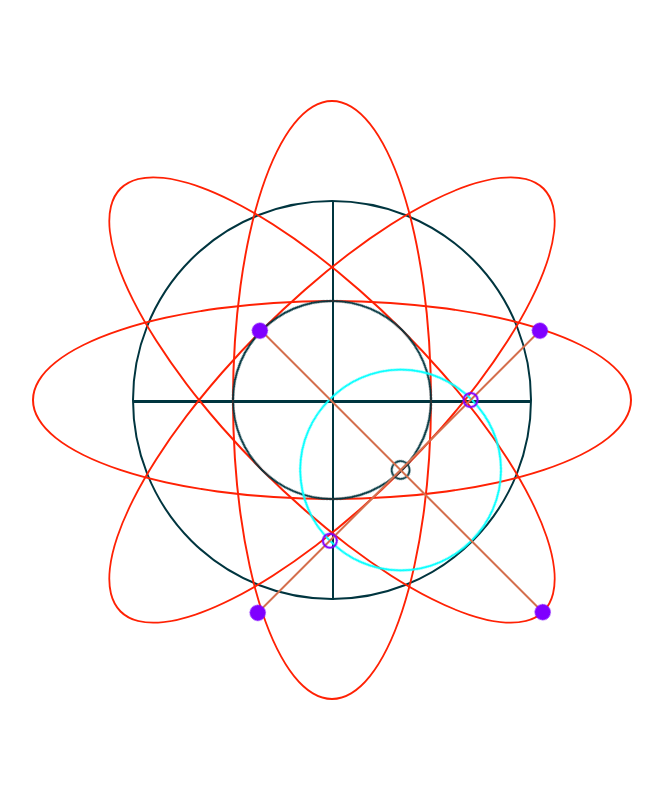
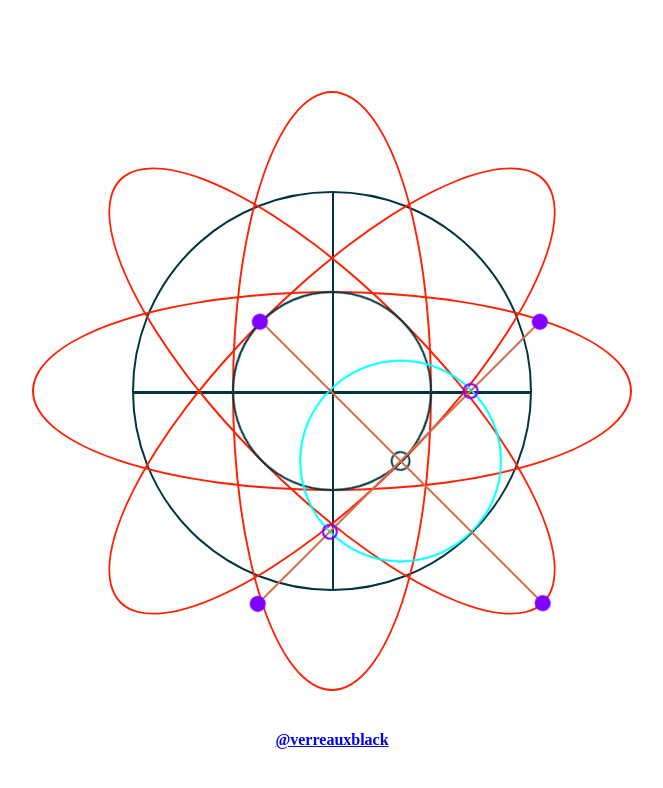
Before and after one commit to verreauxblack/css-coordination, a plain HTML site: page index.html in a window 1280 px wide. Shown: the whole page, without its empty margins (308-971 px from the left). Drawn offline with Linux system fonts and the light colour scheme.

Commit message:
name added

```diff
--- a/index.html
+++ b/index.html
@@ -4,7 +4,7 @@
     <meta charset="UTF-8">
     <meta http-equiv="X-UA-Compatible" content="IE=edge">
     <meta name="viewport" content="width=device-width, initial-scale=1.0">
-    <title>css coordinates</title>
+    <title>css coordinates | verreauxblack</title>
     <link rel="stylesheet" href="style.css">
 </head>
 <body>
@@ -26,6 +26,8 @@
             <div class="ellipse"></div>
             <div class="ellipse"></div>
         </section>
+
+        <h4><a href="https://github.com/verreauxblack">@verreauxblack</a></h4>
     </main>
 </body>
 </html>
--- a/style.css
+++ b/style.css
@@ -17,6 +17,7 @@
     display: flex;
     justify-content: center;
     align-items: center;
+    flex-direction: column;
 }
 
 .area {
@@ -164,3 +165,8 @@
 .ellipse:nth-child(4) {
     transform: rotate(135deg);
 }
+
+
+h4{
+    bottom: -140px;
+}
```
